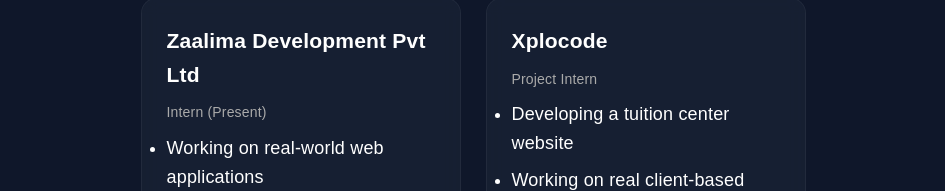
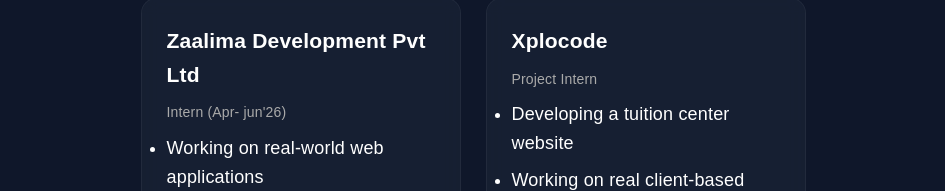
Before and after one commit to CM-techs/Portfolio-cm, a React (Vite) app in the folder my-portfoilo-app/: page / in a window 1280 px wide. Shown: the part 1352-1543 px from the top of the page, without its empty margins (167-1112 px from the left). Built offline with nearby package versions, Linux system fonts and the light colour scheme.

Commit message:
ui updated

```diff
--- a/my-portfoilo-app/src/Mypage.jsx
+++ b/my-portfoilo-app/src/Mypage.jsx
@@ -67,7 +67,7 @@
               Visit my works
             </button>
 
-            <a style={{textDecoration:"none",fontSize:"13px"}} href="https://drive.google.com/file/d/16ALobXWL4DAHKulA05mJwqjSmgSG9Ui-/view?usp=drivesdk" download className="visit-btn">
+            <a style={{textDecoration:"none",fontSize:"13px"}} href="https://drive.google.com/file/d/1MGs0EG0FSxi-K9HhOoZJf4O5K2tkEAtJ/view?hl=en_GB" download className="visit-btn">
               Download Resume
             </a>
 
@@ -123,7 +123,7 @@
         <div className="experience-container">
           <div className="experience-card">
             <h3>Zaalima Development Pvt Ltd</h3>
-            <p className="role">Intern (Present)</p>
+            <p className="role">Intern (Apr- jun'26)</p>
             <ul>
               <li>Working on real-world web applications</li>
               <li>Contributing to company products</li>
```
